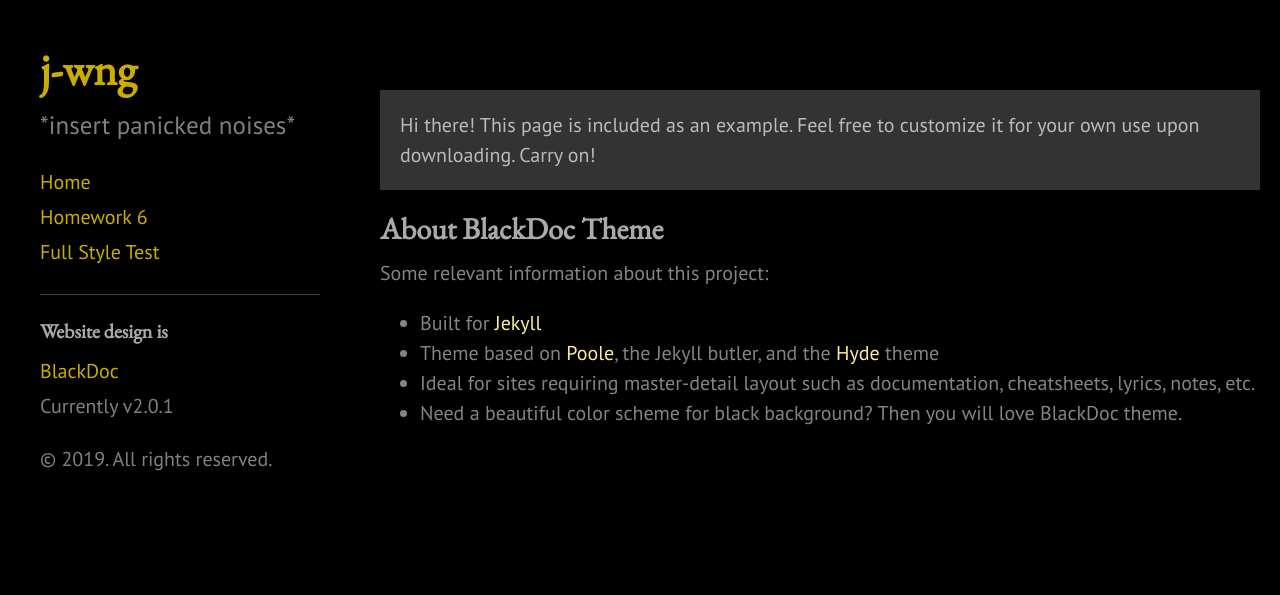
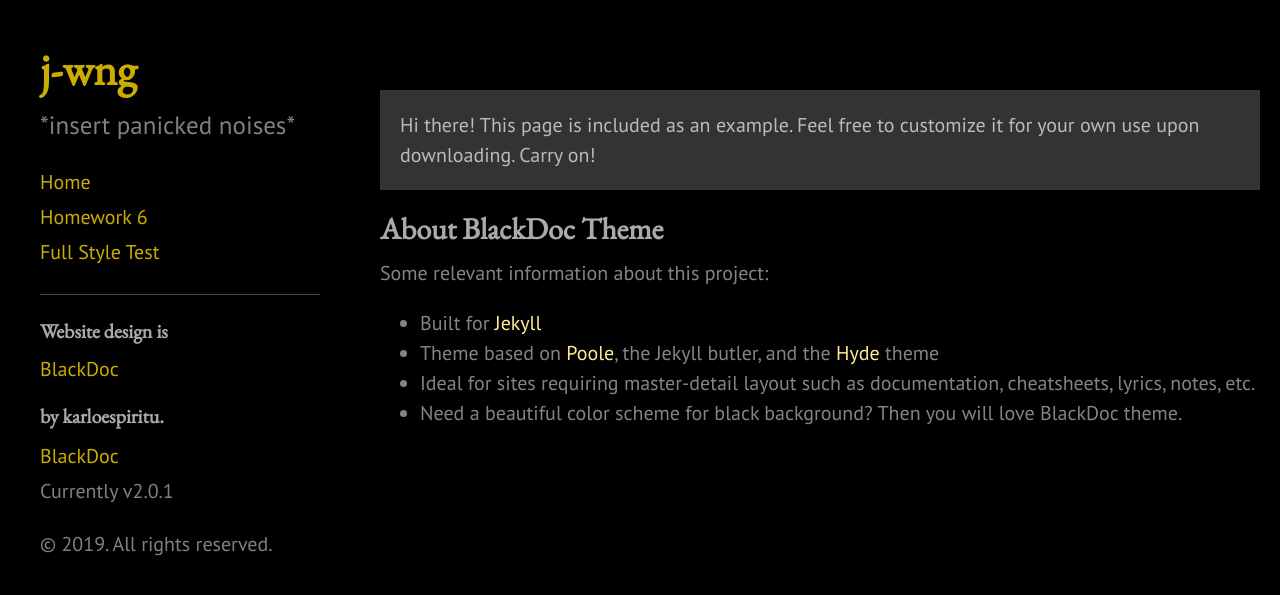
Before and after one commit to j-wng/j-wng.github.io, a Jekyll site: the page built from about.md, in a window 1280 px wide. Shown: the top 595 px of the page. Built offline with Jekyll 4.4.1, drawn with Linux system fonts in a browser that asks for light colours; our own code applies the rules of GitHub Pages for plain Markdown files.

Commit message:
Update sidebar.html

```diff
--- a/_includes/sidebar.html
+++ b/_includes/sidebar.html
@@ -28,6 +28,8 @@
 
       <hr>
       <h4>Website design is </h4>
+      <a href="https://github.com/karloespiritu/BlackDoc">BlackDoc</a>
+      <h4> by karloespiritu.</h4>
       <a class="sidebar-nav-item" href="https://github.com/karloespiritu/BlackDoc">BlackDoc</a>
       <span class="sidebar-nav-item">Currently v{{ site.version }}</span>
     </nav>
```
